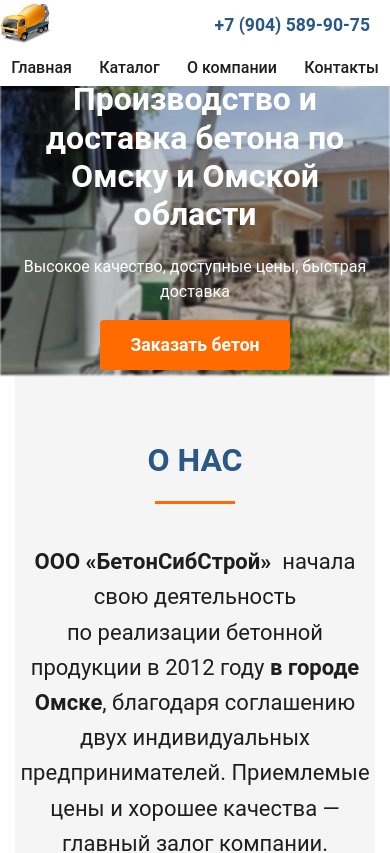
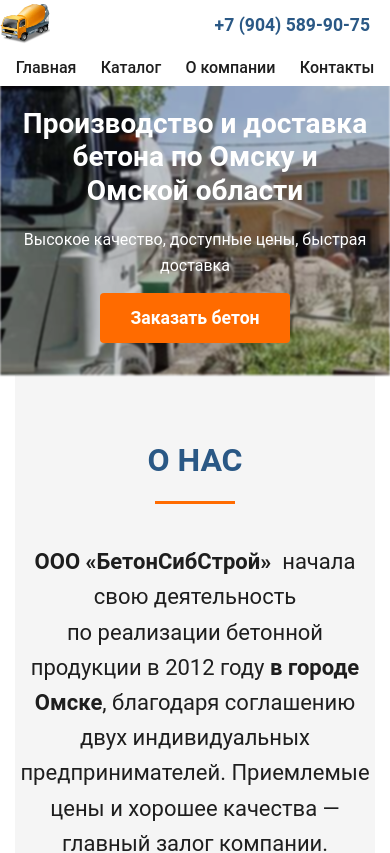
Before and after one commit to Alexzzz91/krostexNextjs, a Next.js app: page / in a window 390 px wide. Shown: the top 853 px of the page. Built offline with nearby package versions, Linux system fonts and the light colour scheme.

Commit message:
fix head again

```diff
--- a/src/app/components/Header/Header.module.css
+++ b/src/app/components/Header/Header.module.css
@@ -86,7 +86,7 @@
 
 @media (max-width: 992px) {
   .nav {
-    gap: 15px;
+    gap: 3px;
   }
 }
 
--- a/src/app/components/Hero/Hero.module.css
+++ b/src/app/components/Hero/Hero.module.css
@@ -105,7 +105,7 @@
   }
 
   .content h1 {
-    font-size: 2rem;
+    font-size: 1.75rem;
   }
 
   .content p {
```
Also changed, not shown: 9 other files (tests, documents, lock files or other folders).
